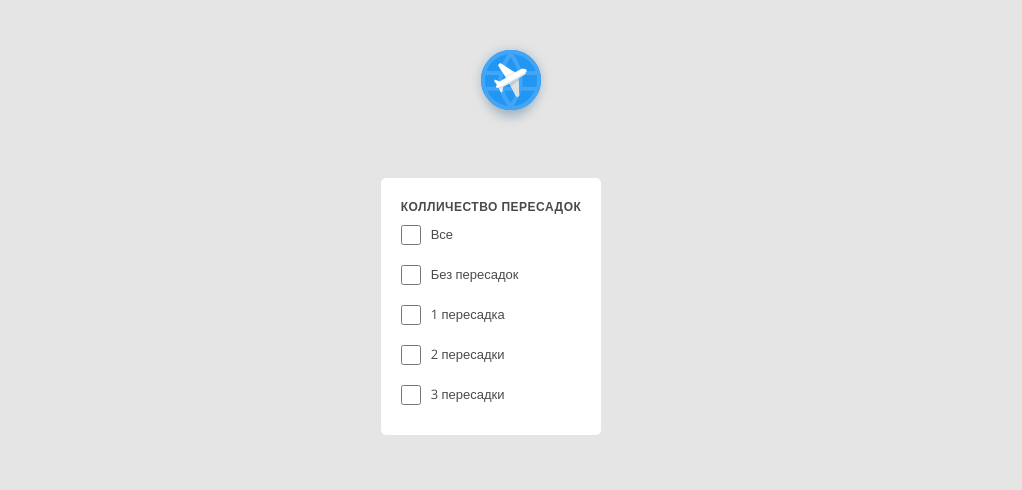
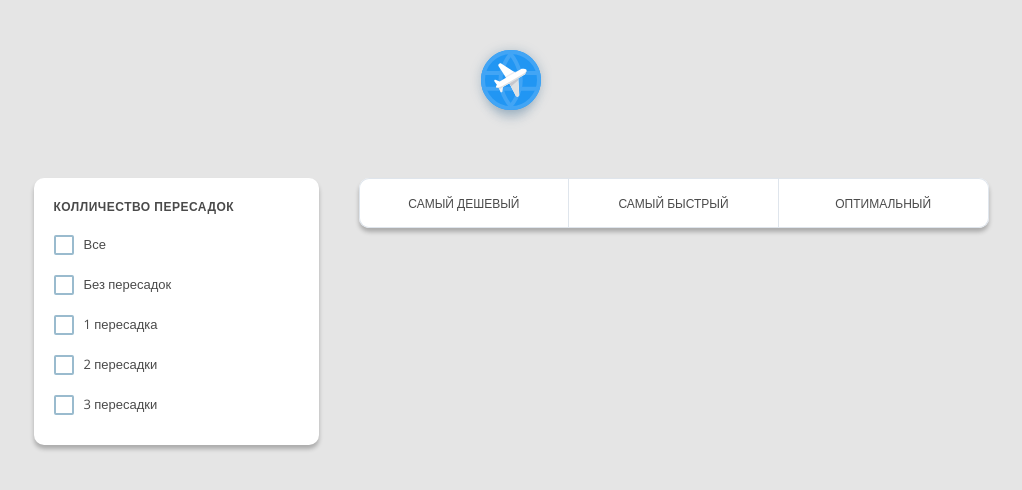
Before and after one commit to BxyHoT/samoletiki, a React (Vite) app: page / in a window 1280 px wide. Shown: the top 490 px of the page, without its empty margins (129-1151 px from the left). Built offline with nearby package versions, Linux system fonts and the light colour scheme.

Commit message:
Не работает

```diff
--- a/src/Components/CheckBox/CheckBox.module.scss
+++ b/src/Components/CheckBox/CheckBox.module.scss
@@ -1,4 +1,4 @@
-.CheckBox {
+.CheckBoxWrapper {
   display: flex;
   margin: 0 -20px;
   padding: 10px 20px;
@@ -9,17 +9,17 @@
   }
 
   & input {
-    width: 20px;
-    height: 20px;
-    margin-right: 10px;
+    width: 0;
+    height: 0;
+    z-index: -1;
+    opacity: 0;
 
-    &:hover {
-      background-color: rgba(241, 252, 255, 1);
-    }
+    &:checked + .CheckBox {
+      border-color: rgba(33, 150, 243, 1);
 
-    &:checked {
-      background-color: rgba(241, 252, 255, 1);
-      background-image: url("../../assets/Shape.svg");
+      &::before {
+        transform: translate(-50%, -50%) scale(1);
+      }
     }
   }
 
@@ -27,3 +27,31 @@
     font-size: 13px;
   }
 }
+
+.CheckBox {
+  width: 20px;
+  height: 20px;
+  margin-right: 10px;
+  border-radius: 2px;
+  border: 2px solid rgba(154, 187, 206, 1);
+  position: relative;
+
+  &::before {
+    content: "";
+    width: 12px;
+    height: 8px;
+    display: inline-block;
+    background-color: rgba(241, 252, 255, 1);
+    background-image: url("../../assets/Shape.svg");
+    background-size: contain;
+    position: absolute;
+    left: 50%;
+    top: 50%;
+    transform: translate(-50%, -50%) scale(0);
+    transition: 0.1s ease;
+  }
+
+  &:hover {
+    background-color: rgba(241, 252, 255, 1);
+  }
+}
--- a/src/Components/CheckBox/CheckBox.tsx
+++ b/src/Components/CheckBox/CheckBox.tsx
@@ -6,8 +6,9 @@ interface ICheckBoxProp {
 
 export const CheckBox = ({ text }: ICheckBoxProp) => {
   return (
-    <label className={style.CheckBox}>
+    <label className={style.CheckBoxWrapper}>
       <input type="checkbox" />
+      <span className={style.CheckBox}></span>
       <span>{text}</span>
     </label>
   );
--- a/src/Components/Filter/Filter.module.scss
+++ b/src/Components/Filter/Filter.module.scss
@@ -2,5 +2,10 @@
   margin-right: 20px;
   padding: 20px;
   background-color: #fff;
-  border-radius: 5px;
+  border-radius: 10px;
+  box-shadow: 0 4px 4px 0 rgba(0, 0, 0, 0.25);
+
+  & h2 {
+    margin-bottom: 10px;
+  }
 }
--- a/src/Components/Header/Header.module.scss
+++ b/src/Components/Header/Header.module.scss
@@ -1,5 +1,4 @@
 .Header {
-  max-width: 100%;
   margin: 40px auto;
   text-align: center;
 }
--- a/src/Components/Main/Main.tsx
+++ b/src/Components/Main/Main.tsx
@@ -1,13 +1,16 @@
 import { Row, Col } from "antd";
 import { Filter } from "../Filter/Filter";
+import { Tabs } from "../Tabs/Tabs";
 
 export const Main = () => {
   return (
     <Row gutter={20} justify="center">
-      <Col>
+      <Col span={6}>
         <Filter />
       </Col>
-      <Col></Col>
+      <Col span={12}>
+        <Tabs />
+      </Col>
     </Row>
   );
 };
--- /dev/null
+++ b/src/Components/Tab/Tab.module.scss
@@ -0,0 +1,41 @@
+.Tab {
+  font-weight: 500;
+  text-transform: uppercase;
+  display: inline-block;
+  border: 1px solid rgba(223, 229, 236, 1);
+  font-size: 12px;
+  height: 50px;
+  line-height: 50px;
+  background-color: #fff;
+  text-align: center;
+  flex: 1;
+  position: relative;
+
+  &:hover {
+    cursor: url("../../assets/Cursor.svg"), auto;
+    background-color: rgba(241, 252, 255, 1);
+  }
+
+  &:first-child {
+    border-right: none;
+    border-radius: 10px 0 0 10px;
+  }
+
+  &:last-child {
+    border-left: none;
+    border-radius: 0 10px 10px 0;
+  }
+
+  & input {
+    width: 0;
+    height: 0;
+    opacity: 0;
+    z-index: -1;
+  }
+}
+
+.checked {
+  background-color: rgba(33, 150, 243, 1);
+  border-color: rgba(33, 150, 243, 1);
+  color: #fff;
+}
--- /dev/null
+++ b/src/Components/Tab/Tab.tsx
@@ -0,0 +1,22 @@
+import { useState } from "react";
+import style from "./Tab.module.scss";
+
+interface ITabProp {
+  text: string;
+}
+export const Tab = ({ text }: ITabProp) => {
+  const [checked, setChecked] = useState(false);
+  const onChange = () => {
+    console.log(checked);
+    setChecked((checked) => {
+      return !checked;
+    });
+  };
+
+  return (
+    <label className={style.Tab + ` ${checked ? style.checked : ""}`}>
+      <input type="radio" name="filter" onChange={onChange} />
+      {text}
+    </label>
+  );
+};
--- /dev/null
+++ b/src/Components/Tabs/Tabs.module.scss
@@ -0,0 +1,7 @@
+.Tabs {
+  box-shadow: 0 4px 4px 0 rgba(0, 0, 0, 0.25);
+  border-radius: 10px;
+  background-color: #fff;
+  display: flex;
+  flex-grow: 1;
+}
--- /dev/null
+++ b/src/Components/Tabs/Tabs.tsx
@@ -0,0 +1,12 @@
+import { Tab } from "../Tab/Tab";
+import style from "./Tabs.module.scss";
+
+export const Tabs = () => {
+  return (
+    <form className={style.Tabs}>
+      <Tab text="Самый дешевый" />
+      <Tab text="Самый быстрый" />
+      <Tab text="Оптимальный" />
+    </form>
+  );
+};
```
